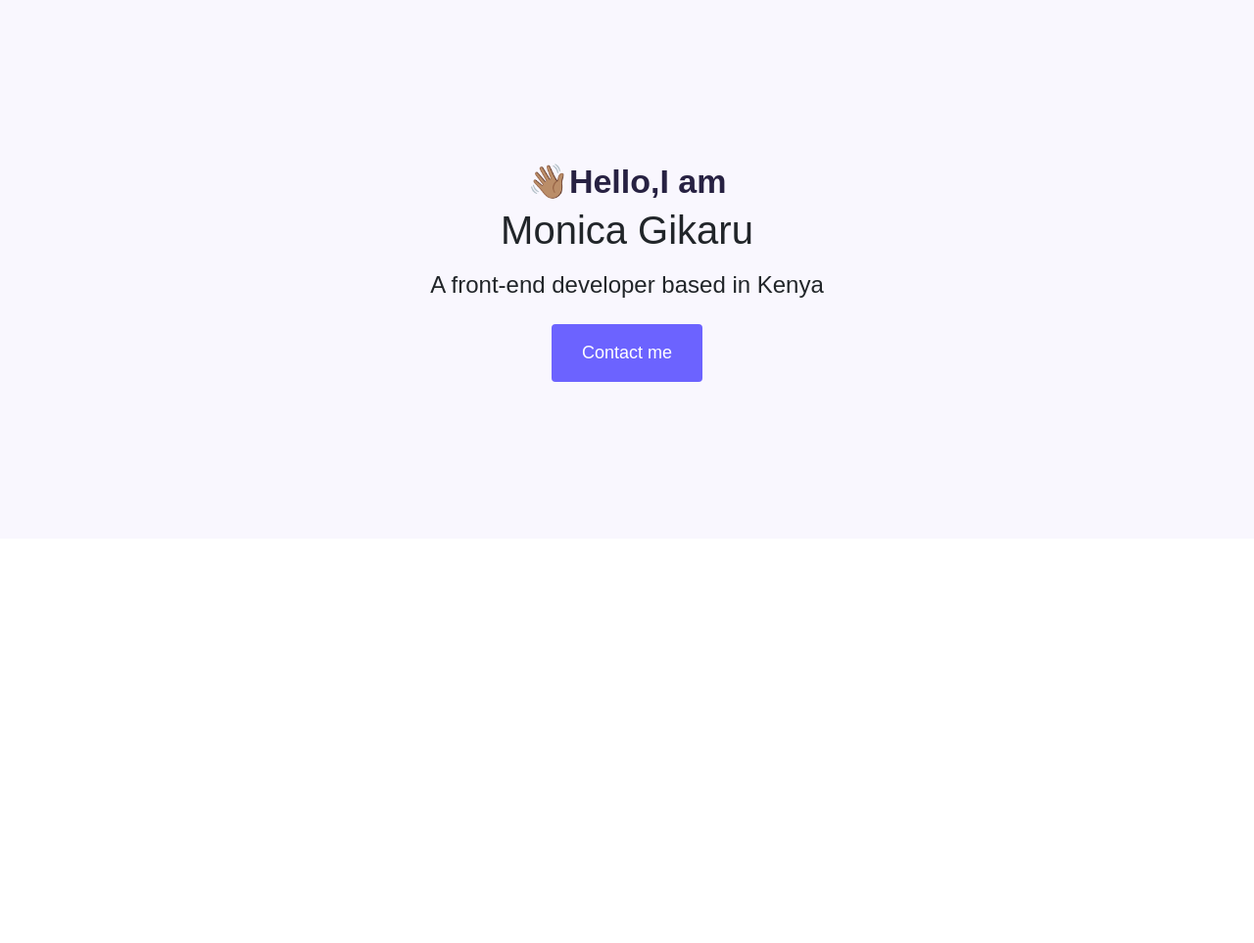
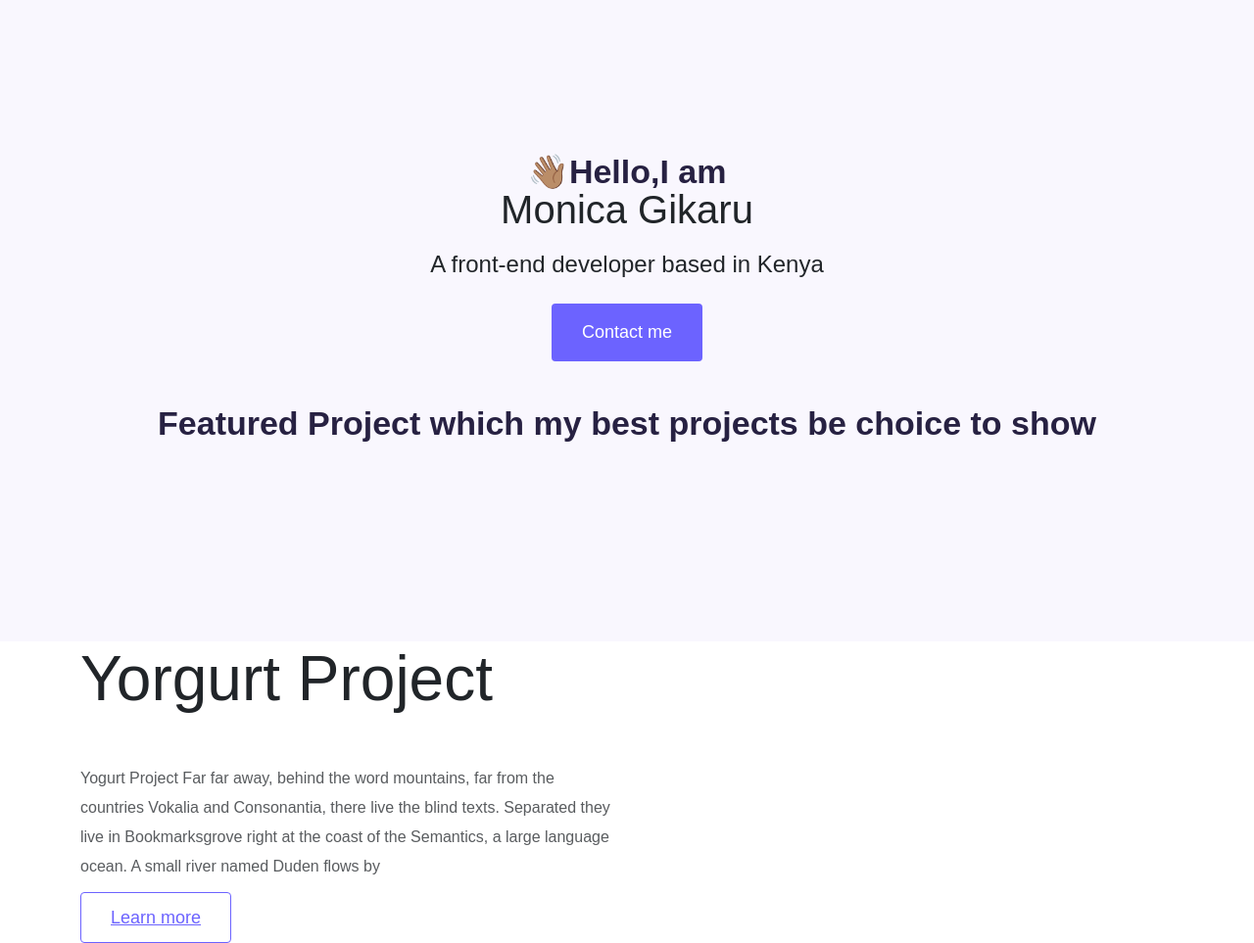
Before and after one commit to Monica-G30/portfoli-project, a plain HTML site: page index.html in a window 1280 px wide. Shown: the whole page at 98% size. Before the commit the page ends 800 px from the top, so only its background shows below. Drawn offline with nearby package versions, Linux system fonts and the light colour scheme.

Commit message:
added a paragraph and updated the css

```diff
--- a/index.html
+++ b/index.html
@@ -27,7 +27,24 @@
       <p>👋🏽Hello,I am</p>
       <h1>Monica Gikaru</h1>
       <h2 class="mb-3">A front-end developer based in Kenya</h2>
-      <a href="#" class="btn btn-branding">Contact me</a>
+      <div>
+        <a href="#" class="btn btn-branding">Contact me</a>
+      </div>
+      <p class="text-center m-5">
+        Featured Project which my best projects be choice to show
+      </p>
+    </div>
+    <div class="container">
+      <div class="row"><div class="col-6"</div>
+
+      <h2 class="mb-5">Yorgurt Project</h2>
+      <p class="mb-4 text-muted">
+        Yogurt Project Far far away, behind the word mountains, far from the
+        countries Vokalia and Consonantia, there live the blind texts. Separated
+        they live in Bookmarksgrove right at the coast of the Semantics, a large
+        language ocean. A small river named Duden flows by
+      </p>
+      <a href="" class="btn-branding-outline">Learn more</a>
     </div>
   </body>
 </html>
--- a/styles/portfolio.css
+++ b/styles/portfolio.css
@@ -16,11 +16,14 @@ h6 {
   font-family: var(--heading-font-family);
   font-weight: bold;
 }
+h2 {
+  font-size: 64px;
+}
 
 p {
-  font-family: "poppins", sans-serif;
-  font-weight: 500;
+  font-size: 16px;
   font-style: normal;
+  line-height: 30px;
 }
 .hero {
   background-color: var(--secondary-color);
@@ -48,3 +51,11 @@ p {
   line-height: 27px;
   padding: 15px 30px;
 }
+.btn-branding-outline {
+  color: var(--branding-color);
+  border: 1px solid var(--branding-color);
+  border-radius: 4px;
+  font-size: 18px;
+  line-height: 27px;
+  padding: 15px 30px;
+}
```
